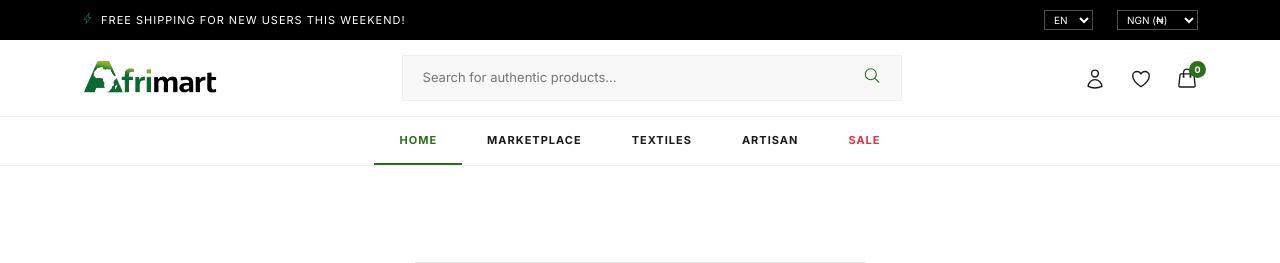
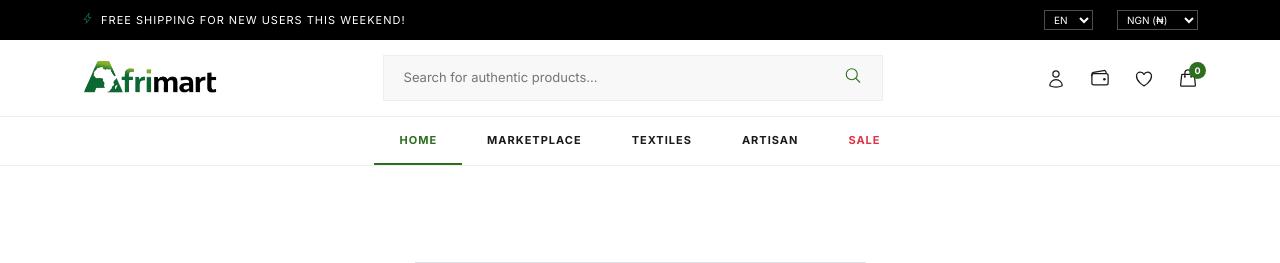
Before and after one commit to Amao-J/Afrimart, a Django app: page /en/login/?next=/checkout/ in a window 1280 px wide. Shown: the top 263 px of the page. Run offline with Django 5.2, Linux system fonts and the light colour scheme.

Commit message:
Adjust SVG icon sizes in base pages and add wallet icon for improved navigation

```diff
--- a/src/templates/base.html
+++ b/src/templates/base.html
@@ -40,8 +40,8 @@
 
         /* Custom SVG sizing for Hero and Header */
         .hero-icon, .nav-icon svg {
-            width: 22px;
-            height: 22px;
+            width: 20px;
+            height: 20px;
             display: inline-block;
             vertical-align: middle;
         }
@@ -189,6 +189,12 @@
                     </svg>
                 </a>
 
+                <a href="{% url 'wallet' %}" class="nav-icon d-none d-md-block" title="Wallet">
+                    <ion-icon name="wallet-outline" style="font-size: 20px; margin-top: 10px;"></ion-icon>
+
+                </a>
+
+
                 <a href="#" class="nav-icon d-none d-md-block" title="Wishlist">
                     <svg xmlns="http://www.w3.org/2000/svg" fill="none" viewBox="0 0 24 24" stroke-width="1.5" stroke="currentColor">
                         <path stroke-linecap="round" stroke-linejoin="round" d="M21 8.25c0-2.485-2.099-4.5-4.688-4.5-1.935 0-3.597 1.126-4.312 2.733-.715-1.607-2.377-2.733-4.313-2.733C5.1 3.75 3 5.765 3 8.25c0 7.22 9 12 9 12s9-4.78 9-12Z" />
```
